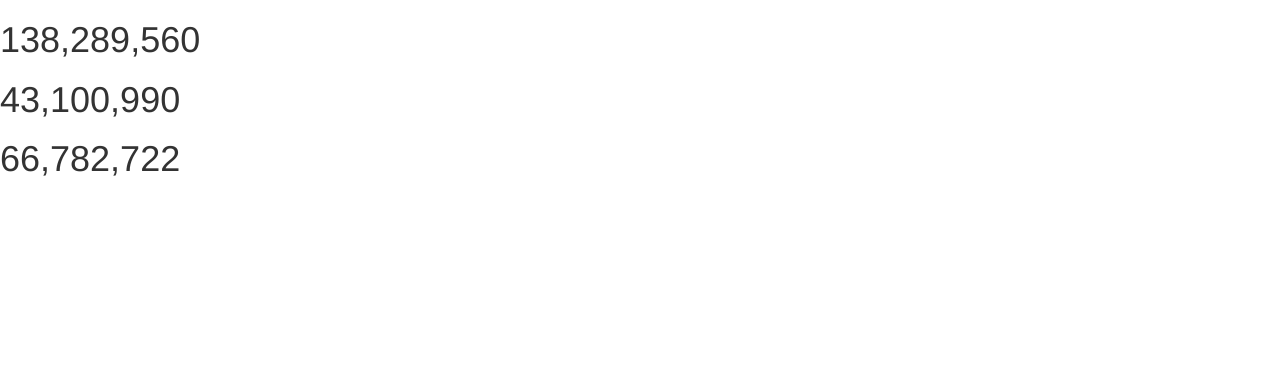
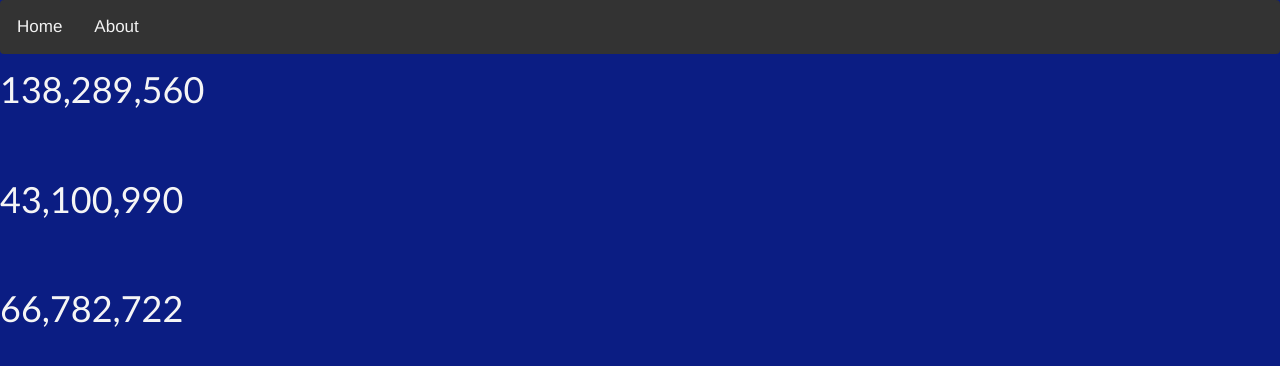
Before and after one commit to BarbosaO/Solar-System-Timer, a Flask app: page / in a window 1280 px wide. Shown: the top 366 px of the page. Run offline with Flask 2, Linux system fonts and the light colour scheme; some libraries are stand-ins or nearby versions.

Commit message:
Added JS file and created static directory for static use of CSS and JS files

```diff
--- a/app.py
+++ b/app.py
@@ -1,7 +1,6 @@
 from flask import Flask, render_template, jsonify
 from apscheduler.schedulers.background import BackgroundScheduler
 from realtimeastronomy.tester import calc
-
 
 app = Flask(__name__)
 
--- /dev/null
+++ b/static/css/home.css
@@ -0,0 +1,33 @@
+body{
+    background-color: rgb(11, 29, 131);
+}
+
+h1.planet{
+    font-family: 'Trebuchet MS';
+    color: whitesmoke;
+    padding-top: 50px;
+
+}
+
+.navbar {
+    overflow: hidden;
+    background-color: #333;
+    position: fixed;
+    top: 0;
+    width: 100%;
+  }
+
+  .navbar a {
+    float: left;
+    display: block;
+    color: #f2f2f2;
+    text-align: center;
+    padding: 14px 16px;
+    text-decoration: none;
+    font-size: 17px;
+  }
+
+  .navbar a:hover {
+    background: #ddd;
+    color: black;
+  }
--- /dev/null
+++ b/static/js/app.js
@@ -0,0 +1,16 @@
+function executeQuery() {
+    $.ajax({
+        url: "/home",
+        type: "POST",
+        success: function(resp){
+            $('div#home').html(resp.data);
+        },
+        complete: function(data){
+            setTimeout(executeQuery, 1000);
+        }
+    });
+}
+
+$(document).ready(function(){
+setTimeout(executeQuery, 0);
+});
--- a/templates/home.html
+++ b/templates/home.html
@@ -1,8 +1,7 @@
 <!doctype html>
+<html lang="en">
 <meta charset=utf-8>
   <head>
-        <script src="https://ajax.googleapis.com/ajax/libs/jquery/3.1.0/jquery.min.js"></script>
-        <!-- Latest compiled and minified CSS -->
       <link rel="stylesheet" href="https://maxcdn.bootstrapcdn.com/bootstrap/3.3.7/css/bootstrap.min.css" integrity="sha384-BVYiiSIFeK1dGmJRAkycuHAHRg32OmUcww7on3RYdg4Va+PmSTsz/K68vbdEjh4u" crossorigin="anonymous">
 
       <!-- Optional theme -->
@@ -10,13 +9,23 @@
 
       <!-- Latest compiled and minified JavaScript -->
       <script src="https://maxcdn.bootstrapcdn.com/bootstrap/3.3.7/js/bootstrap.min.js" integrity="sha384-Tc5IQib027qvyjSMfHjOMaLkfuWVxZxUPnCJA7l2mCWNIpG9mGCD8wGNIcPD7Txa" crossorigin="anonymous"></script>
-
+      <link rel="stylesheet" type="text/css" href="{{ url_for('static',filename='css/home.css') }}">
       <title>Test</title>
   </head>
   <body>
+    <main>
+
+      <div class="navbar">
+        <a href="#home">Home</a>
+        <a href="#contact">About</a>
+      </div>
+
       <div>
-            <h1>{{calculations[0]}}</h1>
-            <h1>{{calculations[1]}}</h1>
-            <h1>{{calculations[2]}}</h1>
+        <h1 class="planet">{{calculations[0]}}</h1>
+        <h1 class="planet">{{calculations[1]}}</h1>
+        <h1 class="planet">{{calculations[2]}}</h1>
       </div>
+
+    </main>
   </body>
+</html>
--- a/templates/index.html
+++ b/templates/index.html
@@ -7,35 +7,14 @@
         crossorigin="anonymous"></script>
         <link rel="stylesheet" href="https://maxcdn.bootstrapcdn.com/bootstrap/3.3.7/css/bootstrap.min.css" integrity="sha384-BVYiiSIFeK1dGmJRAkycuHAHRg32OmUcww7on3RYdg4Va+PmSTsz/K68vbdEjh4u" crossorigin="anonymous">
 
-        <!-- Optional theme -->
-        <link rel="stylesheet" href="https://maxcdn.bootstrapcdn.com/bootstrap/3.3.7/css/bootstrap-theme.min.css" integrity="sha384-rHyoN1iRsVXV4nD0JutlnGaslCJuC7uwjduW9SVrLvRYooPp2bWYgmgJQIXwl/Sp" crossorigin="anonymous">
-
         <!-- Latest compiled and minified JavaScript -->
         <script src="https://maxcdn.bootstrapcdn.com/bootstrap/3.3.7/js/bootstrap.min.js" integrity="sha384-Tc5IQib027qvyjSMfHjOMaLkfuWVxZxUPnCJA7l2mCWNIpG9mGCD8wGNIcPD7Txa" crossorigin="anonymous"></script>
-
         <title>Test</title>
+        <link rel="stylesheet" type="text/css" href="{{ url_for('static',filename='css/home.css') }}">
     </head>
     <body>
         <div>
             <div id="home"></div>
-            <script type="text/javascript">
-            function executeQuery() {
-                $.ajax({
-                    url: "/home",
-                    type: "POST",
-                    success: function(resp){
-                        $('div#home').html(resp.data);
-                    },
-                    complete: function(data){
-                        setTimeout(executeQuery, 1000);
-                    }
-                });
-            }
-
-            $(document).ready(function(){
-            setTimeout(executeQuery, 0);
-            });
-
-            </script>
+            <script src="{{ url_for('static', filename='js/app.js')}}"></script>
         </div>
     </body>
```
Also changed, not shown: app.js (deleted, +0 -12 lines). Lines whose indentation alone changed are shown as unchanged.
